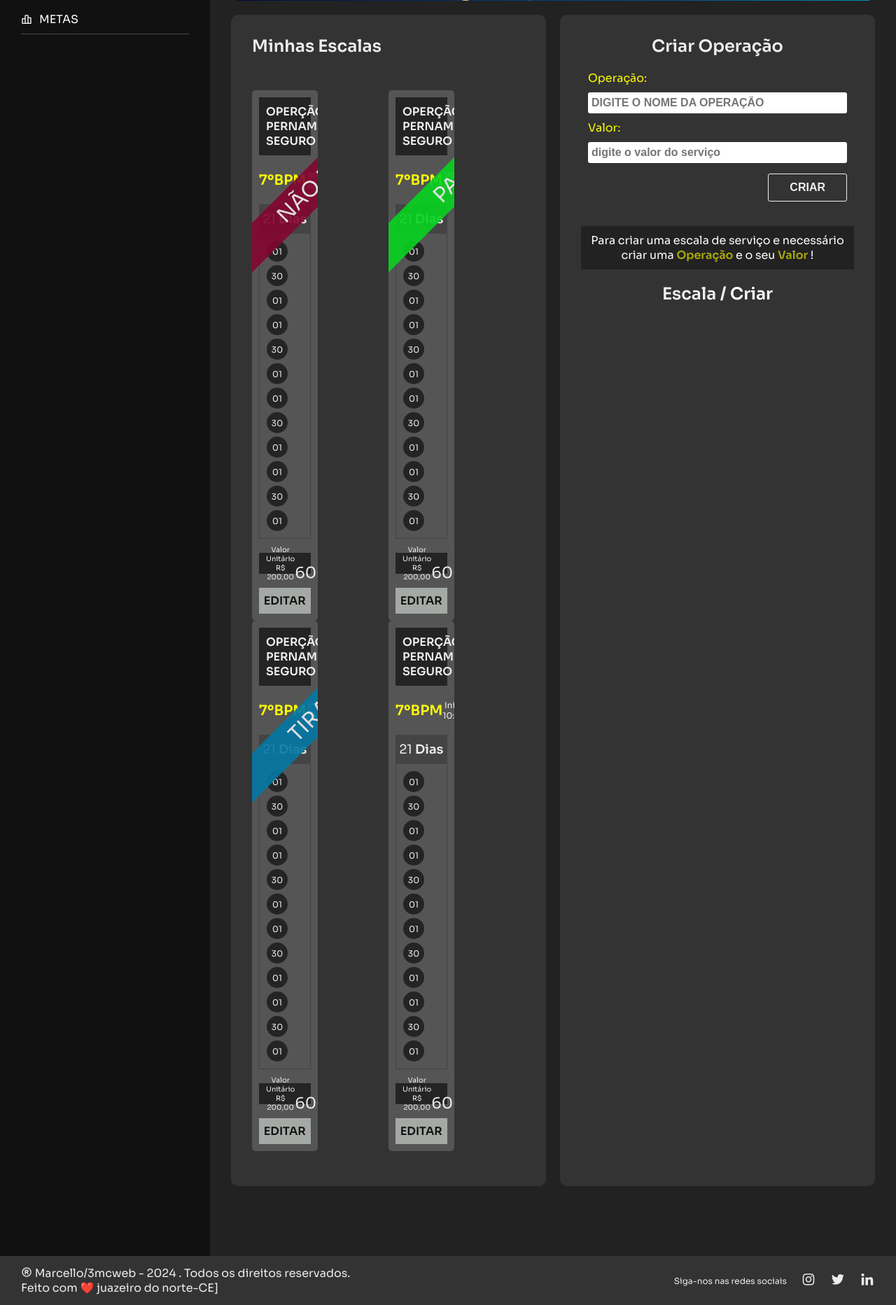
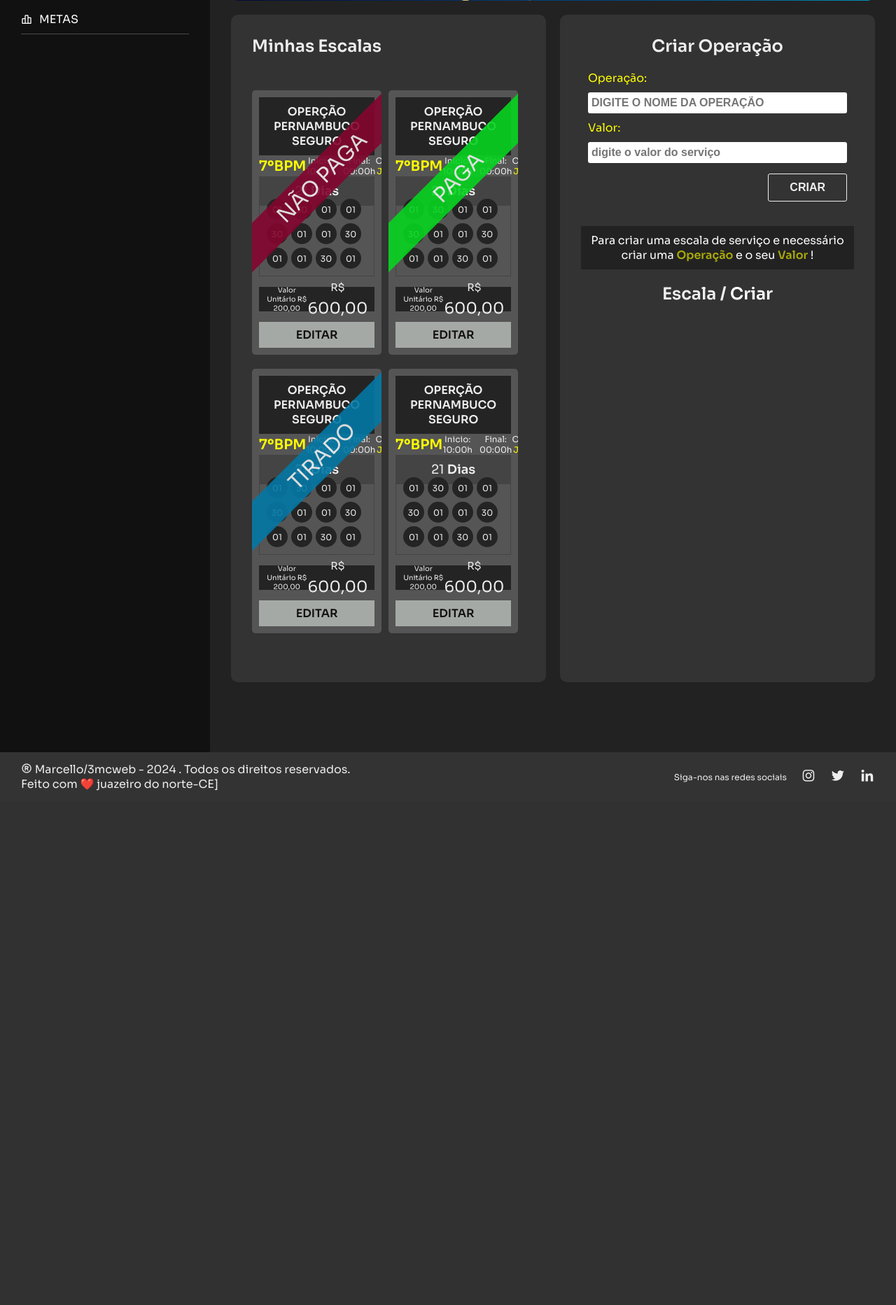
Before and after one commit to mlaferreira/adm, a PHP site: page / in a window 1280 px wide. Shown: the part 349-2214 px from the top of the page at 70% size. After the commit the page ends 1479 px from the top, so only its background shows below. Run offline with PHP 8.4, Linux system fonts and the light colour scheme.

Commit message:
agora ficou melhor

```diff
--- a/assets/css/content.css
+++ b/assets/css/content.css
@@ -37,9 +37,11 @@ main{
     margin-bottom: 20px;
 }
 .info-content{
+    width: 100%;
     display: grid;
     grid-template-columns: repeat(2, 1fr);
     margin-bottom: 20px;
+
 }
 .formularios{
     width: 100%;
@@ -75,6 +77,7 @@ main{
         width: 100%;
         flex: 1;
         margin-bottom: 20px;
+        text-align: center;
     }
     .info-content{
         display: grid;
@@ -96,6 +99,7 @@ main{
         width: 100%;
         flex: 1;
         margin-bottom: 20px;
+        text-align: center;
     }
     .formularios .descrition{
         font-size: 10px;
--- a/assets/css/info-escala.css
+++ b/assets/css/info-escala.css
@@ -1,5 +1,6 @@
+
 .info-escala{
-    width: 48%;
+    width: 95%;
     max-width: 375px;
     min-height: 300px;
     background-color: #555;
@@ -11,7 +12,7 @@
     text-align: center;
     position: relative;
     overflow: hidden;
-    gap: 20px;
+    margin-bottom: 20px;
 }
 .info-escala h3{
     width: 100%;
@@ -85,11 +86,12 @@
 .valor-total{
     padding: 10px;
     width: 100%;
-    height: 30px;
+    height: 35px;
     background-color: #252424;
     display: flex;
     align-items: center;
     justify-content: space-between;
+    margin: 15px 0;
 }
 .valor-total p:nth-child(1){
     font-size: 10px;
```
